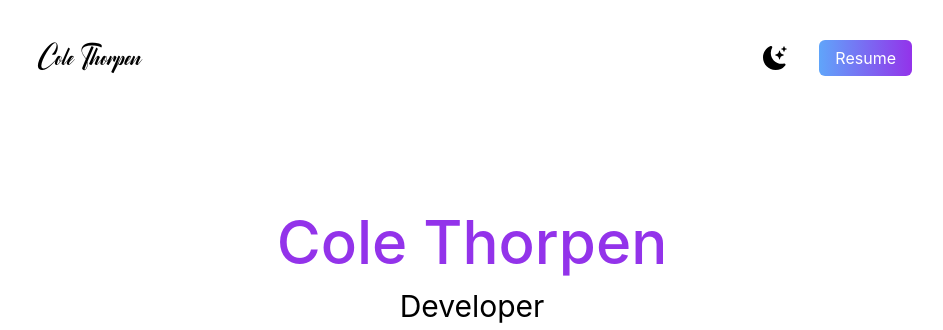
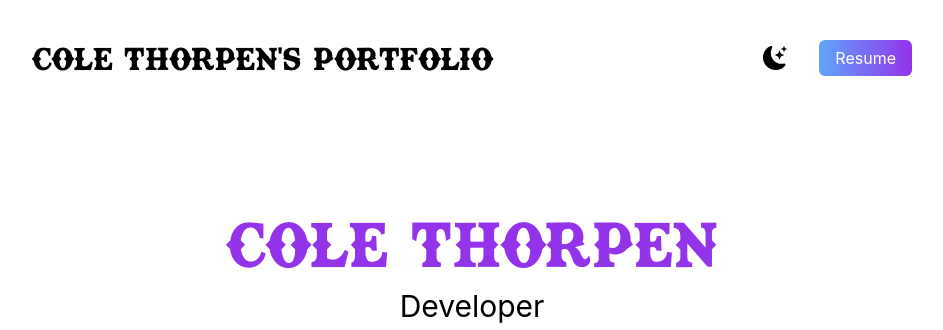
Before and after one commit to cthorpen/cthorpen.github.io, a React (Create React App) app: page / in a window 1280 px wide. Shown: the top 330 px of the page, without its empty margins (168-1111 px from the left). Built offline with nearby package versions, Linux system fonts and the light colour scheme.

Commit message:
changed font

```diff
--- a/src/App.js
+++ b/src/App.js
@@ -24,7 +24,7 @@ const App = () => {
       <main className='bg-white px-10 md:px-20 lg:px-40 dark:bg-gray-700'>
         <section className='min-h-screen'>
           <nav className='p-10 mb-12 flex justify-between'>
-            <h1 className='text-3xl font-allianty'>Cole Thorpen</h1>
+            <h1 className='text-3xl font-texastangbold'>Cole Thorpen's Portfolio</h1>
             <ul className='flex items-center'>
               <li>
                 <BsFillMoonStarsFill onClick={() => setDarkMode(!darkMode)} className='cursor-pointer text-2xl'/>
@@ -35,7 +35,7 @@ const App = () => {
             </ul>
           </nav>
           <div className='text-center p-10'>
-            <h2 className='text-5xl py-2 text-purple-600 font-medium md:text-6xl'>Cole Thorpen</h2>
+            <h2 className='text-5xl py-2 text-purple-600 font-texastangbold md:text-6xl'>Cole Thorpen</h2>
             <h3 className='text-2xl py-2 md:text-3xl'>Developer</h3>
             <p className='text-md py-5 leading-8 text-gray-800 md:text-xl max-w-lg mx-auto'>
               I am a freelance developer looking to break into the industry. Here is my showcase of work. Add more here ...
--- a/src/index.css
+++ b/src/index.css
@@ -17,6 +17,6 @@ code {
 }
 
 @font-face {
-  font-family: "allianty";
-  src: url(../public/Allianty.otf);
+  font-family: "texastangbold";
+  src: url(../public/TexasTangBold.otf);
 }
--- a/tailwind.config.js
+++ b/tailwind.config.js
@@ -9,7 +9,7 @@ module.exports = {
   theme: {
     extend: {
       fontFamily: {
-        allianty: "allianty",
+        texastangbold: "texastangbold",
       }
     },
   },
```
Also changed, not shown: public/Texas.otf (added), public/TexasTangBold.otf (added).
